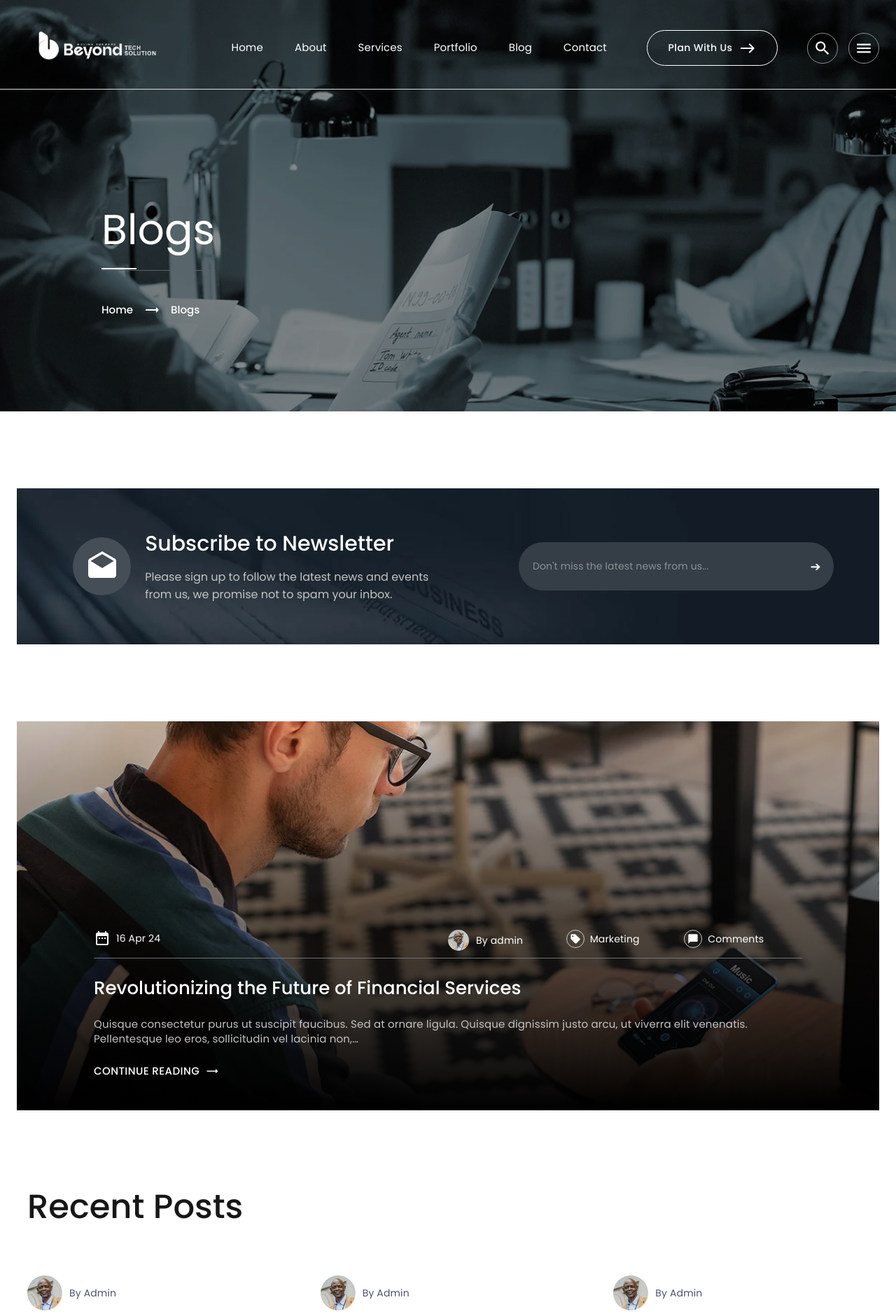
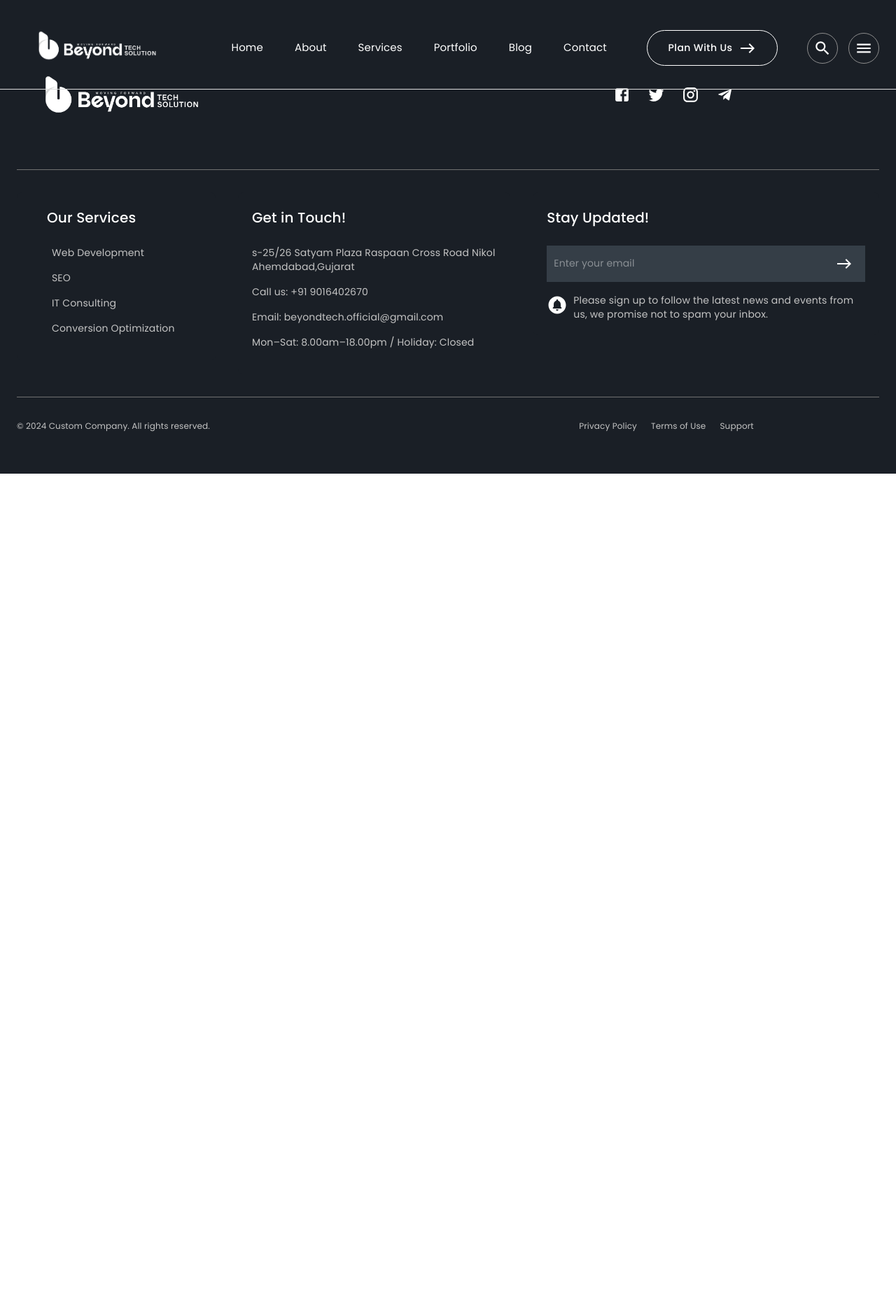
Before and after one commit to KaushalS1911/logixbuilt, a Next.js app: page /blog in a window 1280 px wide. Shown: the top 1881 px of the page at 70% size. After the commit the page ends 800 px from the top, so only its background shows below. Built offline with nearby package versions, Linux system fonts and the light colour scheme.

Commit message:
component added

```diff
--- a/src/app/blog/page.jsx
+++ b/src/app/blog/page.jsx
@@ -17,14 +17,14 @@ const breadCrumbs = [
 const Page = () => {
     return (
         <>
-            <HeadingPage bgImg={bg1.src} heading={'Blogs'} breadcrumbs={breadCrumbs}/>
+            {/*<HeadingPage bgImg={bg1.src} heading={'Blogs'} breadcrumbs={breadCrumbs}/>*/}
             {/*<Newsletter />*/}
             {/*<Blogslider/>*/}
             {/*<Posts/>*/}
 
-            <Newsletter />
-            <Blogslider/>
-            <Posts/>
+            {/*<Newsletter />*/}
+            {/*<Blogslider/>*/}
+            {/*<Posts/>*/}
 
 
             {/*<Socialmedia/>*/}
```
